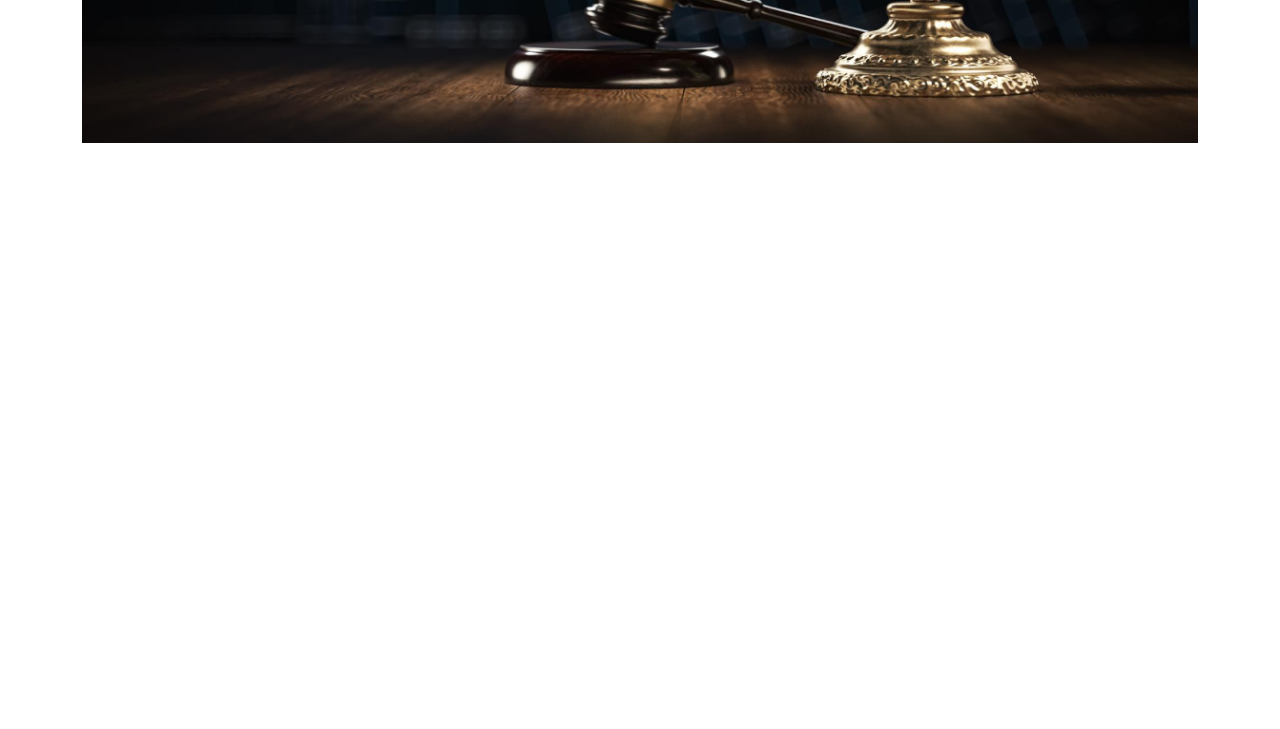
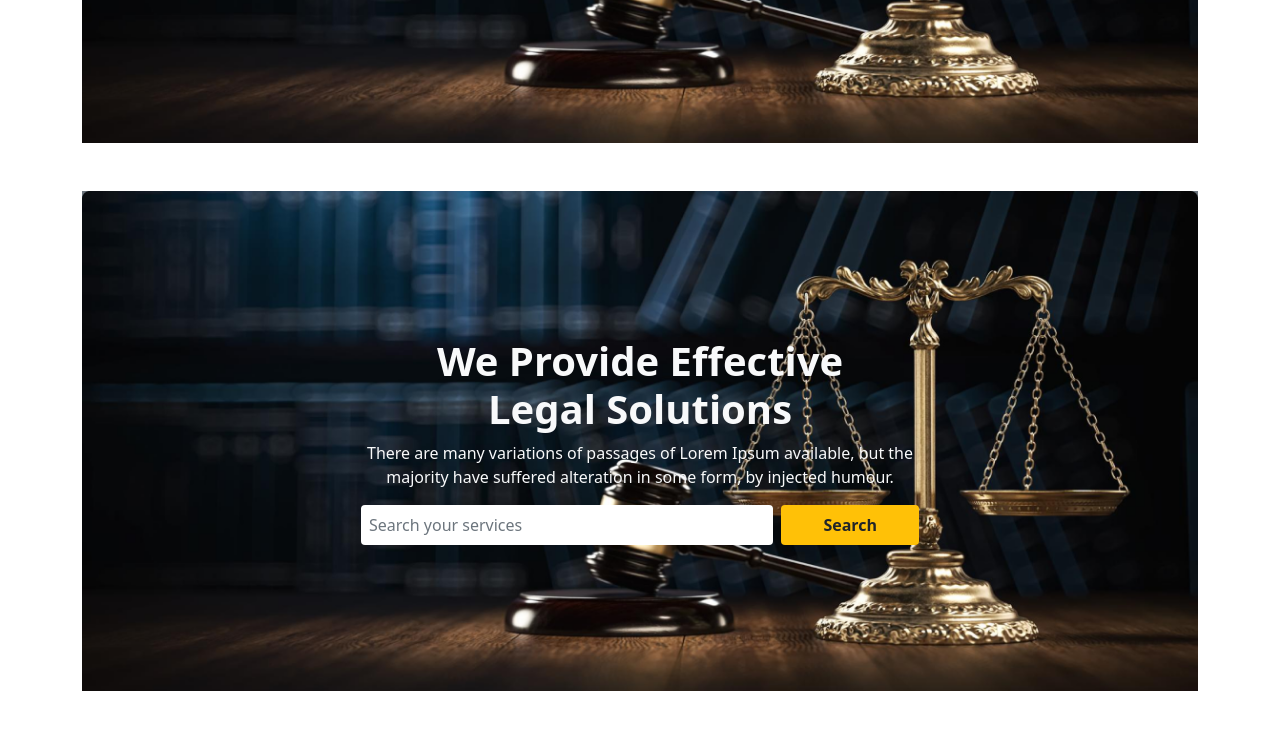
Before and after one commit to mafizul24h/legal-solution-resources, a plain HTML site: page baner.html in a window 1280 px wide. Shown: the part 509-1238 px from the top of the page. Before the commit the page ends 800 px from the top, so only its background shows below. Drawn offline with Linux system fonts and the light colour scheme.

Commit message:
update Banner

```diff
--- a/baner.html
+++ b/baner.html
@@ -52,6 +52,26 @@
         </div>
     </div>
 
+    <div class="slider mt-5 mb-5">
+
+        <div class="banner">
+            <div class="bg-secondary">
+                <div class="d-flex align-items-center justify-content-center " style="height: 500px; width: 100%; background-image: url(images/banner.png); background-repeat: no-repeat; background-size: cover;">
+
+                    <div class="col-10 col-md-8 col-lg-6 text-center text-light" style="">
+                        <h1 class="fw-bold">We Provide Effective <br> Legal Solutions</h1>
+                        <p>There are many variations of passages of Lorem Ipsum available, but the majority have suffered alteration in some form, by injected humour.</p>
+                        <div class="d-flex gap-2">
+                            <input class="form-control w-75 p-2 border-0" type="text" placeholder="Search your services">
+                            <input class="form-control w-25 p-2 border-0 fw-bold bg-warning" type="submit" value="Search">
+                        </div>
+                    </div>
+
+                </div>
+            </div>
+        </div>
+
+    </div>
 
     <script src="js/bootstrap.min.js"></script>
 </body>
```
